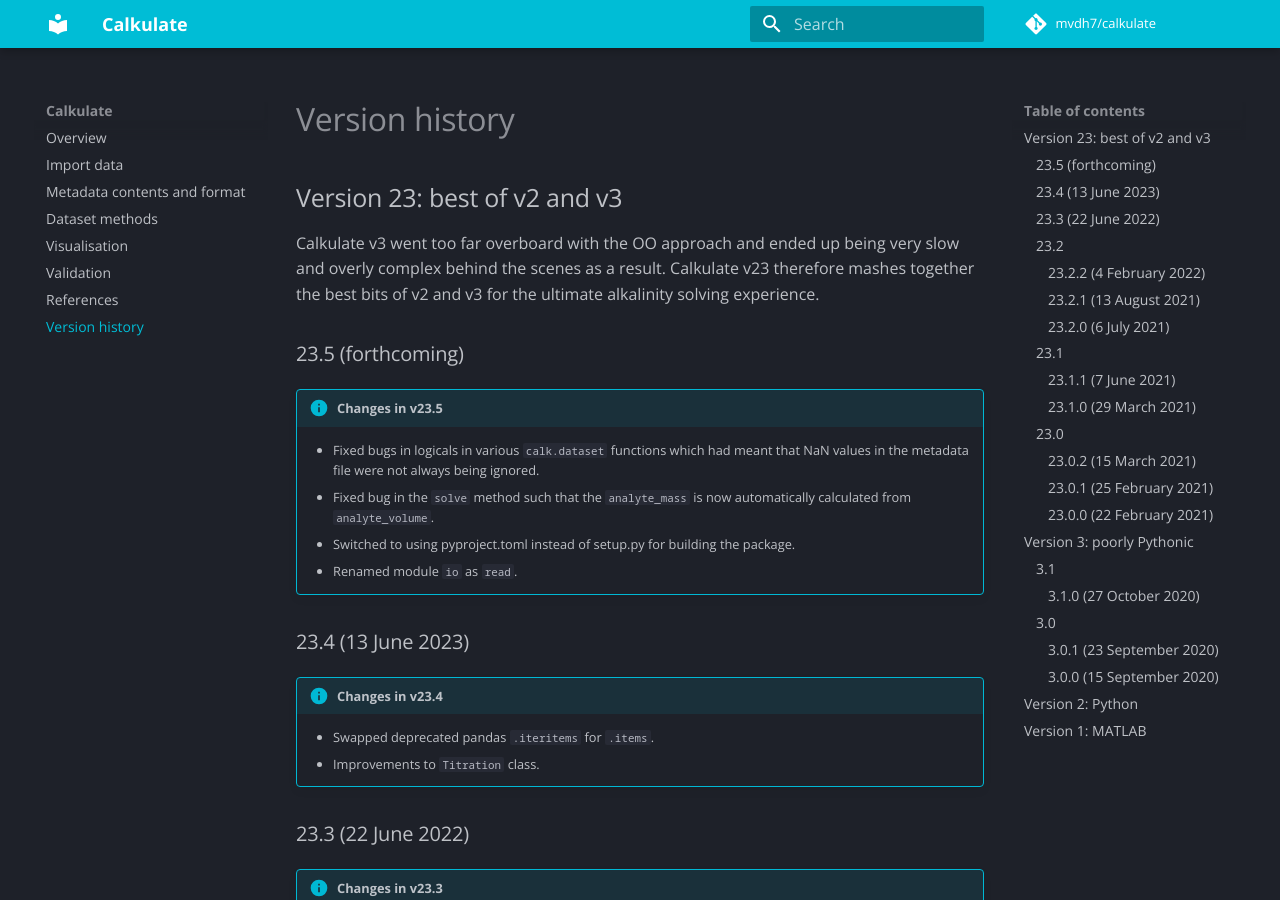
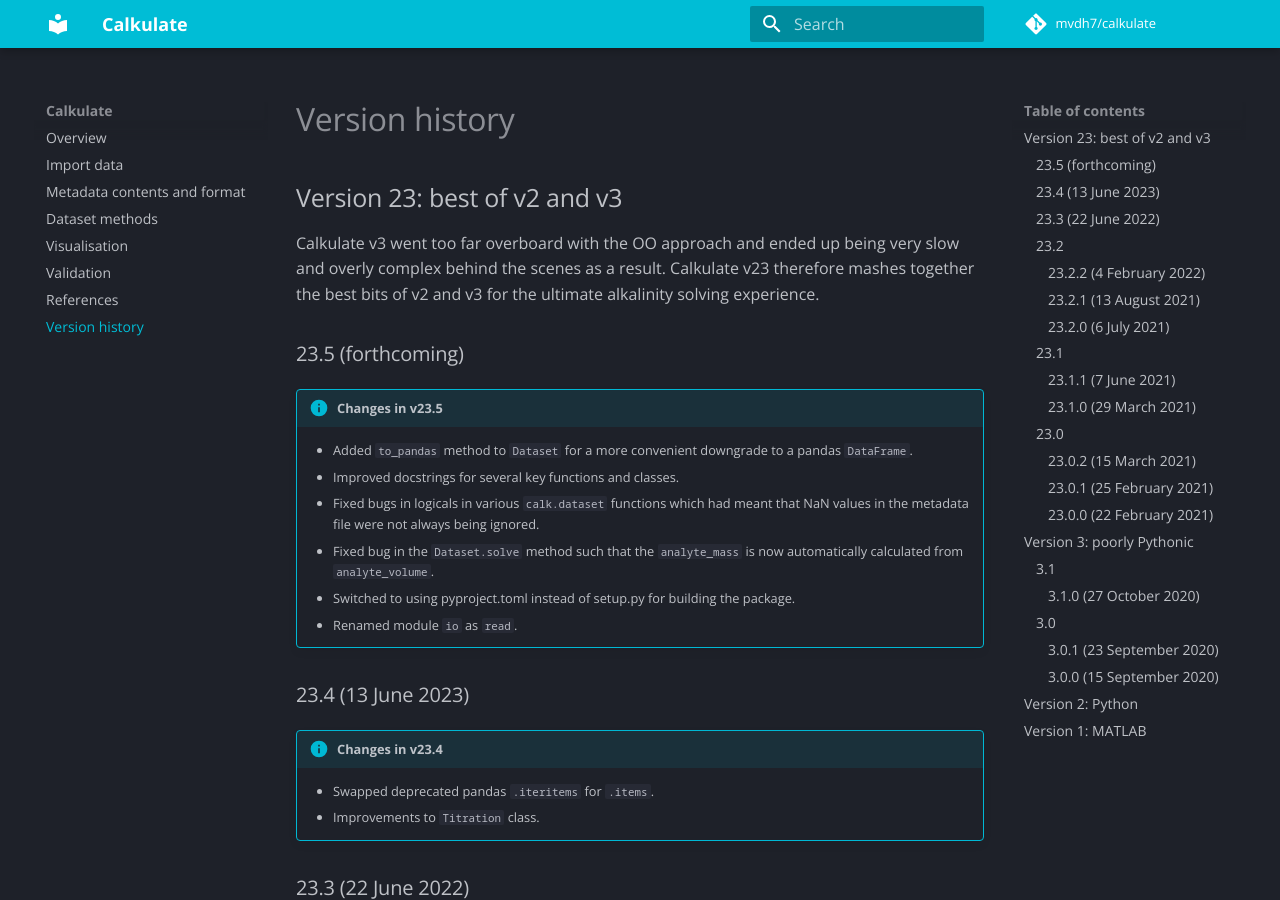
Before and after one commit to mvdh7/calkulate, an MkDocs documentation site: the page built from docs/versions.md, in a window 1280 px wide and 900 px high. Built offline with MkDocs 1.6.1 and Material for MkDocs 9.7.7, drawn with Linux system fonts in a browser that asks for light colours; comment, search, counter and statistics services are not loaded.

Commit message:
Note improved docstrings and to_pandas

```diff
--- a/docs/versions.md
+++ b/docs/versions.md
@@ -8,8 +8,10 @@ Calkulate v3 went too far overboard with the OO approach and ended up being very
 
 !!! info "Changes in v23.5"
 
+    * Added `to_pandas` method to `Dataset` for a more convenient downgrade to a pandas `DataFrame`.
+    * Improved docstrings for several key functions and classes.
     * Fixed bugs in logicals in various `calk.dataset` functions which had meant that NaN values in the metadata file were not always being ignored.
-    * Fixed bug in the `solve` method such that the `analyte_mass` is now automatically calculated from `analyte_volume`.
+    * Fixed bug in the `Dataset.solve` method such that the `analyte_mass` is now automatically calculated from `analyte_volume`.
     * Switched to using pyproject.toml instead of setup.py for building the package.
     * Renamed module `io` as `read`.
 
```
